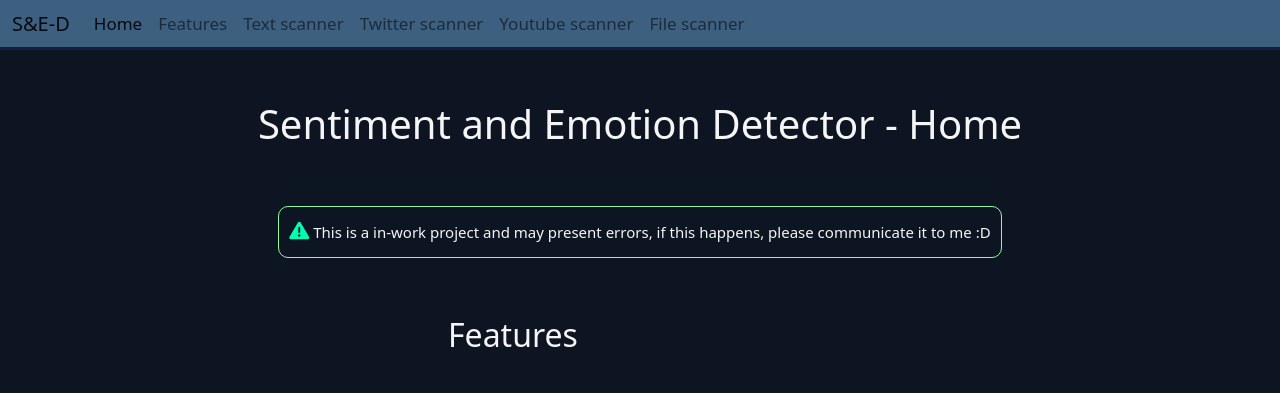
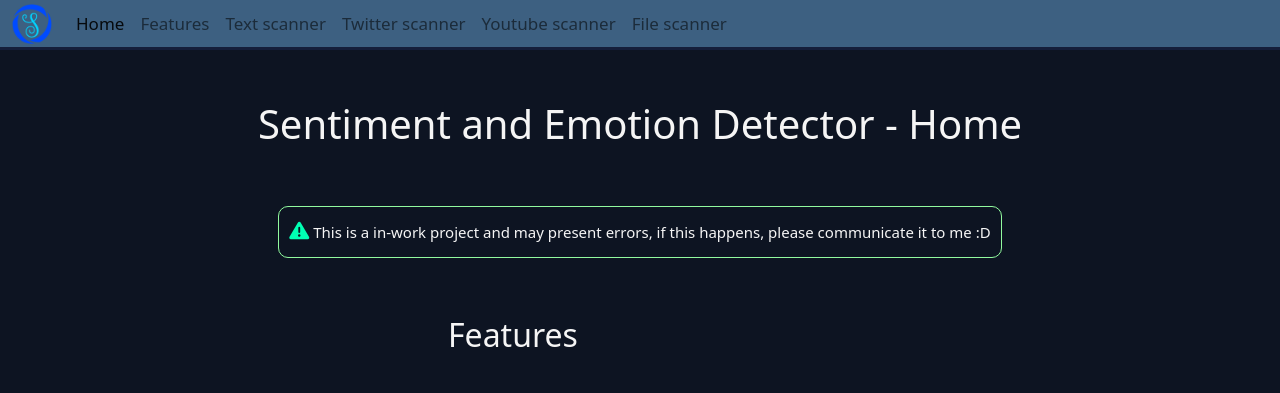
Before and after one commit to nairec/EmotionDetectApp, a Flask app: page /home in a window 1280 px wide. Shown: the top 393 px of the page. Run offline with Flask 2, Linux system fonts and the light colour scheme; some libraries are stand-ins or nearby versions.

Commit message:
added logo

```diff
--- a/static/css/style.css
+++ b/static/css/style.css
@@ -37,6 +37,11 @@
     border-bottom-style: solid;
     font-size: 17px;
     height: 50px;
+}
+
+.navbar-brand img{
+    width: 40px;
+    height: 40px;
 }
 
 h1{
--- a/templates/base.html
+++ b/templates/base.html
@@ -2,12 +2,13 @@
 <html lang="en">
   <head>
     {% block head %}{% endblock %}
+    <link rel="shortcut icon" href="#">
   </head>
   <body>
     <main>
       <nav class="navbar navbar-expand-lg navbar-light" id="navbar">
         <div class="container-fluid">
-          <a class="navbar-brand">S&E-D</a>
+          <a class="navbar-brand"><img src="/static/images/logo.png"></a>
           <button class="navbar-toggler" type="button" data-bs-toggle="collapse" data-bs-target="#navbarNavAltMarkup" aria-controls="navbarNavAltMarkup" aria-expanded="false" aria-label="Toggle navigation">
             <span class="navbar-toggler-icon"></span>
           </button>
```
Also changed, not shown: README.md, static/images/logo.png (added).
